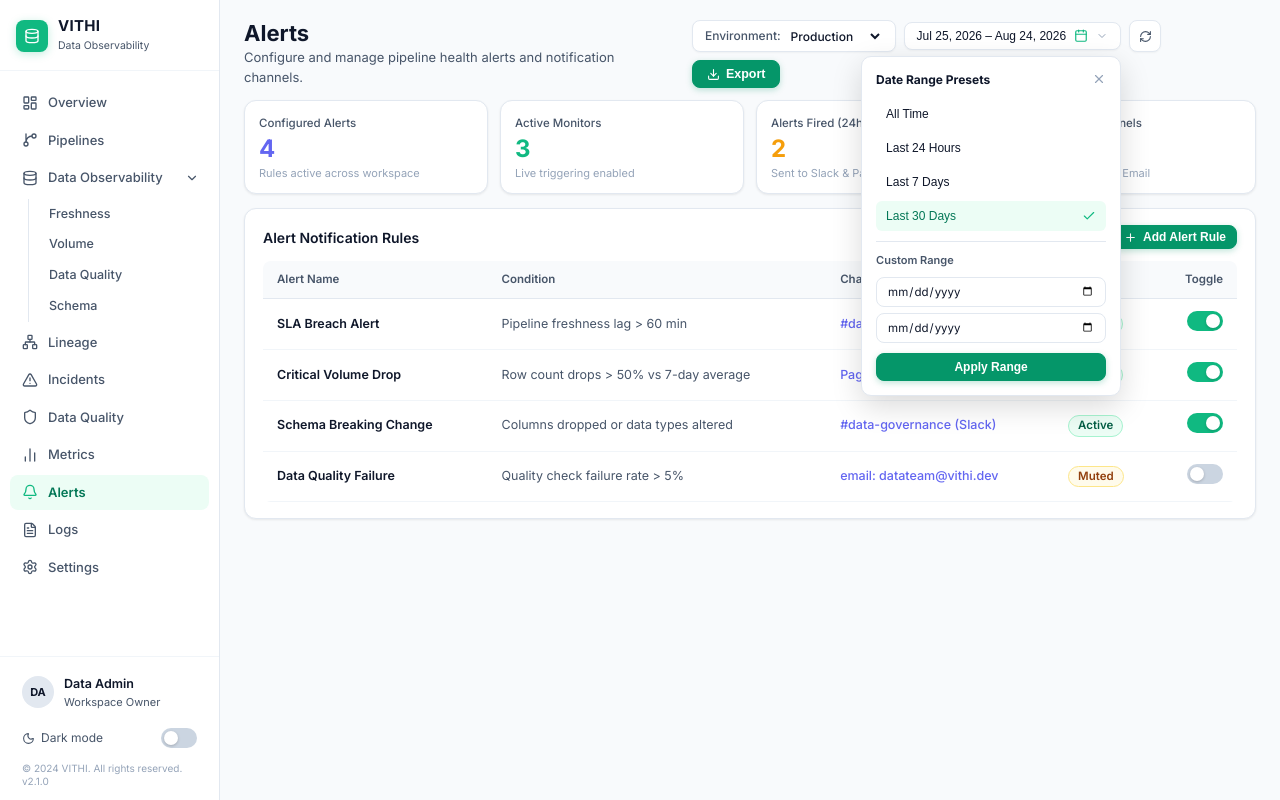
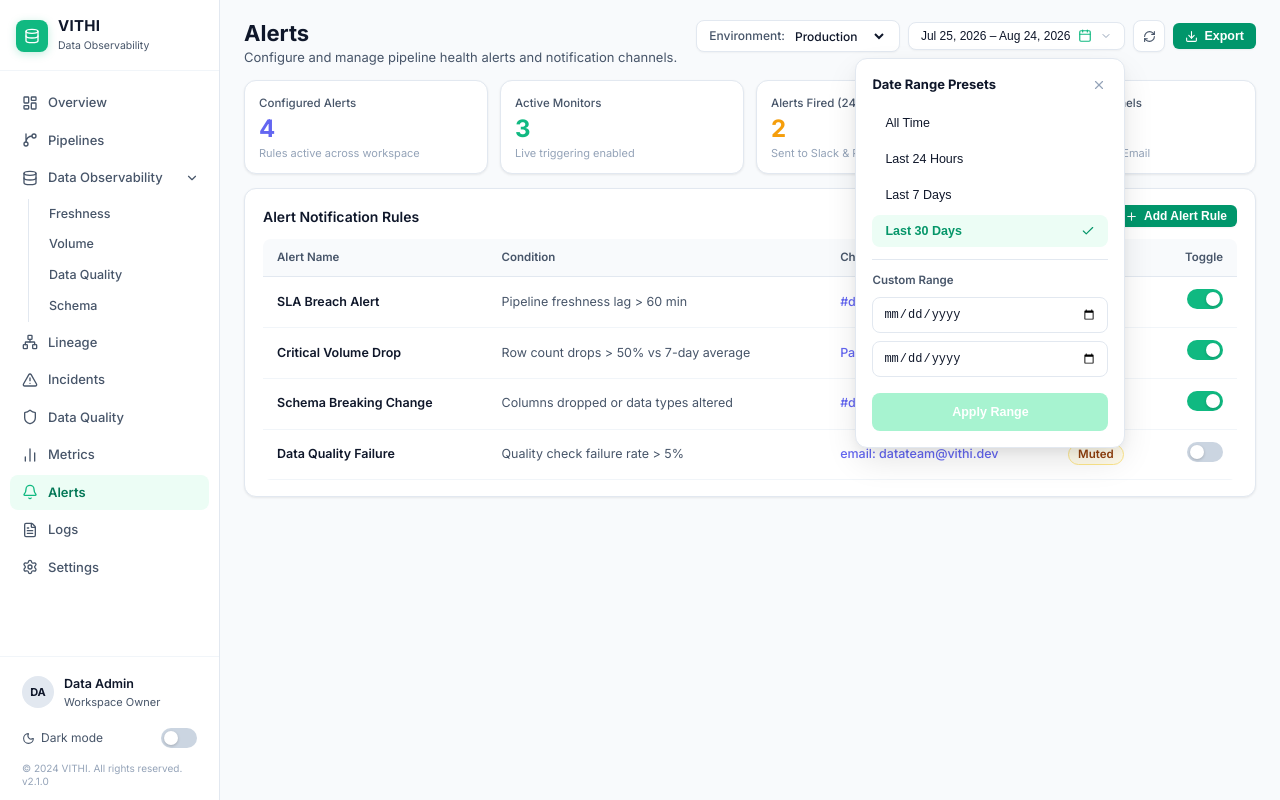
Before and after one commit to sisindri763-bot/MC_dashboard, a React (Vite) app: page /alerts in a window 1280 px wide. Both pictures are taken after a click on the button "Click to change date range". Built offline with nearby package versions, Linux system fonts and the light colour scheme; no server answers.

Commit message:
fix: restore solid green Export button and exact Date Range Presets popover design matching Screenshot 2

```diff
--- a/src/components/PageHeader.jsx
+++ b/src/components/PageHeader.jsx
@@ -113,16 +113,11 @@ export default function PageHeader({ title, subtitle, onRefresh, onDateChange })
           </button>
 
           {datePickerOpen && (
-            <div style={{
-              position: 'absolute', right: 0, top: '100%', marginTop: 6,
-              background: 'var(--bg-card)', border: '1px solid var(--border)',
-              borderRadius: 10, boxShadow: '0 10px 30px rgba(0,0,0,0.15)',
-              zIndex: 100, minWidth: 260, padding: 14
-            }}>
-              <div style={{ fontSize: 12, fontWeight: 700, marginBottom: 10, color: 'var(--text-primary)', display: 'flex', justifyContent: 'space-between', alignItems: 'center' }}>
-                <span>Date Range Presets</span>
+            <div className="date-picker-popover">
+              <div className="date-picker-popover-header">
+                <span className="date-picker-popover-title">Date Range Presets</span>
                 <button
-                  style={{ background: 'none', border: 'none', cursor: 'pointer', color: 'var(--text-muted)' }}
+                  className="date-picker-close-btn"
                   onClick={() => setDatePickerOpen(false)}
                 >
                   <X size={14} />
@@ -133,51 +128,38 @@ export default function PageHeader({ title, subtitle, onRefresh, onDateChange })
                 {presets.map(p => (
                   <button
                     key={p.id}
-                    type="button"
-                    style={{
-                      display: 'flex', alignItems: 'center', justifyContent: 'space-between',
-                      padding: '8px 10px', borderRadius: 6, fontSize: 12, fontWeight: 500,
-                      border: 'none', cursor: 'pointer', textAlign: 'left',
-                      background: selectedPreset === p.id ? '#ECFDF5' : 'transparent',
-                      color: selectedPreset === p.id ? '#047857' : 'var(--text-primary)'
-                    }}
+                    className={`preset-btn ${selectedPreset === p.id ? 'active' : ''}`}
                     onClick={() => handleSelectPreset(p.id)}
                   >
                     <span>{p.label}</span>
-                    {selectedPreset === p.id && <Check size={14} color="#10B981" />}
+                    {selectedPreset === p.id && <Check size={14} color="#059669" />}
                   </button>
                 ))}
               </div>
 
-              <div style={{ borderTop: '1px solid var(--border)', marginTop: 10, paddingTop: 10 }}>
-                <div style={{ fontSize: 11, fontWeight: 600, color: 'var(--text-secondary)', marginBottom: 8 }}>
-                  Custom Range
-                </div>
-                <div style={{ display: 'flex', flexDirection: 'column', gap: 6 }}>
+              <div className="date-picker-divider" />
+
+              <span className="custom-range-label">Custom Range</span>
+              <div style={{ display: 'flex', flexDirection: 'column', gap: 8 }}>
                 <input
                   type="date"
-                    className="select-control"
-                    style={{ width: '100%', fontSize: 11.5 }}
+                  className="custom-date-input"
                   value={customStart}
                   onChange={e => setCustomStart(e.target.value)}
                 />
                 <input
                   type="date"
-                    className="select-control"
-                    style={{ width: '100%', fontSize: 11.5 }}
+                  className="custom-date-input"
                   value={customEnd}
                   onChange={e => setCustomEnd(e.target.value)}
                 />
                 <button
-                    type="button"
-                    className="export-btn"
-                    style={{ marginTop: 4, width: '100%', justifyContent: 'center', padding: '6px', fontSize: 12 }}
+                  className="apply-date-btn"
                   onClick={handleApplyCustom}
                   disabled={!customStart || !customEnd}
                 >
                   Apply Range
                 </button>
-                </div>
               </div>
             </div>
           )}
--- a/src/styles/index.css
+++ b/src/styles/index.css
@@ -951,3 +951,158 @@ html.dark ::-webkit-scrollbar-thumb { background: rgba(255,255,255,0.12); }
 .fade-in {
   animation: fadeIn 0.2s ease-out;
 }
+
+/* ── Export and Primary Header Action Buttons (Matching Screenshot 2) ───── */
+.export-btn, .primary-btn {
+  display: inline-flex;
+  align-items: center;
+  gap: 6px;
+  background: #00966B;
+  color: #FFFFFF !important;
+  border: none;
+  border-radius: var(--radius-sm);
+  padding: 6px 12px;
+  font-size: 12.5px;
+  font-weight: 600;
+  cursor: pointer;
+  box-shadow: 0 1px 2px rgba(0, 0, 0, 0.05);
+  transition: all 0.15s ease;
+}
+
+.export-btn:hover, .primary-btn:hover {
+  background: #00875A;
+}
+
+.export-btn svg, .primary-btn svg {
+  color: #FFFFFF;
+}
+
+/* ── Date Range Presets Popover (Matching Screenshot 2) ─────────────────── */
+.date-picker-popover {
+  position: absolute;
+  top: calc(100% + 8px);
+  right: 0;
+  width: 270px;
+  background: var(--bg-card);
+  border: 1px solid var(--border);
+  border-radius: 12px;
+  padding: 16px;
+  box-shadow: 0 14px 34px -4px rgba(0, 0, 0, 0.12), 0 4px 12px -2px rgba(0, 0, 0, 0.06);
+  z-index: 9999;
+}
+
+.date-picker-popover-header {
+  display: flex;
+  justify-content: space-between;
+  align-items: center;
+  margin-bottom: 12px;
+}
+
+.date-picker-popover-title {
+  font-size: 13px;
+  font-weight: 700;
+  color: var(--text-primary);
+}
+
+.date-picker-close-btn {
+  background: none;
+  border: none;
+  cursor: pointer;
+  color: var(--text-muted);
+  display: flex;
+  align-items: center;
+  justify-content: center;
+  padding: 2px;
+  border-radius: 4px;
+  transition: color 0.15s ease;
+}
+
+.date-picker-close-btn:hover {
+  color: var(--text-primary);
+}
+
+.preset-btn {
+  display: flex;
+  align-items: center;
+  justify-content: space-between;
+  width: 100%;
+  padding: 8px 12px;
+  border-radius: 8px;
+  border: 1px solid transparent;
+  background: none;
+  font-size: 12.5px;
+  font-weight: 500;
+  color: var(--text-primary);
+  cursor: pointer;
+  text-align: left;
+  transition: all 0.15s ease;
+}
+
+.preset-btn:hover {
+  background: var(--bg-card-subtle);
+}
+
+.preset-btn.active {
+  background: #ECFDF5;
+  color: #059669;
+  font-weight: 600;
+}
+
+.date-picker-divider {
+  border-top: 1px solid var(--border);
+  margin: 12px 0;
+}
+
+.custom-range-label {
+  font-size: 11.5px;
+  font-weight: 600;
+  color: var(--text-secondary);
+  display: block;
+  margin-bottom: 8px;
+}
+
+.custom-date-input {
+  width: 100%;
+  height: 36px;
+  padding: 0 10px;
+  font-size: 12px;
+  border: 1px solid var(--border);
+  border-radius: 8px;
+  background: var(--bg-main);
+  color: var(--text-primary);
+  outline: none;
+  transition: border-color 0.15s;
+  box-sizing: border-box;
+}
+
+.custom-date-input:focus {
+  border-color: #059669;
+  box-shadow: 0 0 0 2px rgba(5, 150, 105, 0.15);
+}
+
+.apply-date-btn {
+  width: 100%;
+  height: 38px;
+  margin-top: 8px;
+  background: #00966B;
+  color: #FFFFFF !important;
+  border: none;
+  border-radius: 8px;
+  font-size: 12.5px;
+  font-weight: 600;
+  cursor: pointer;
+  display: flex;
+  align-items: center;
+  justify-content: center;
+  transition: background 0.15s;
+}
+
+.apply-date-btn:hover:not(:disabled) {
+  background: #00875A;
+}
+
+.apply-date-btn:disabled {
+  background: #A7F3D0;
+  color: #FFFFFF !important;
+  cursor: not-allowed;
+}
```
Lines whose indentation alone changed are shown as unchanged.
